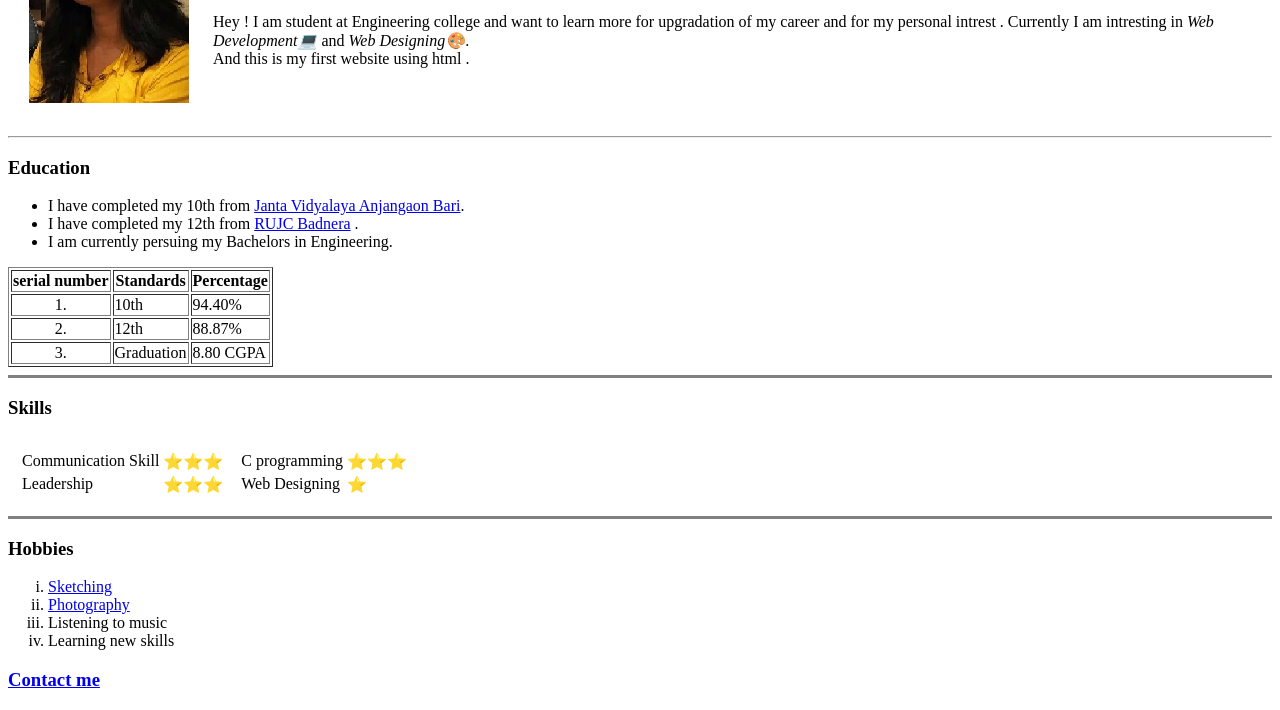
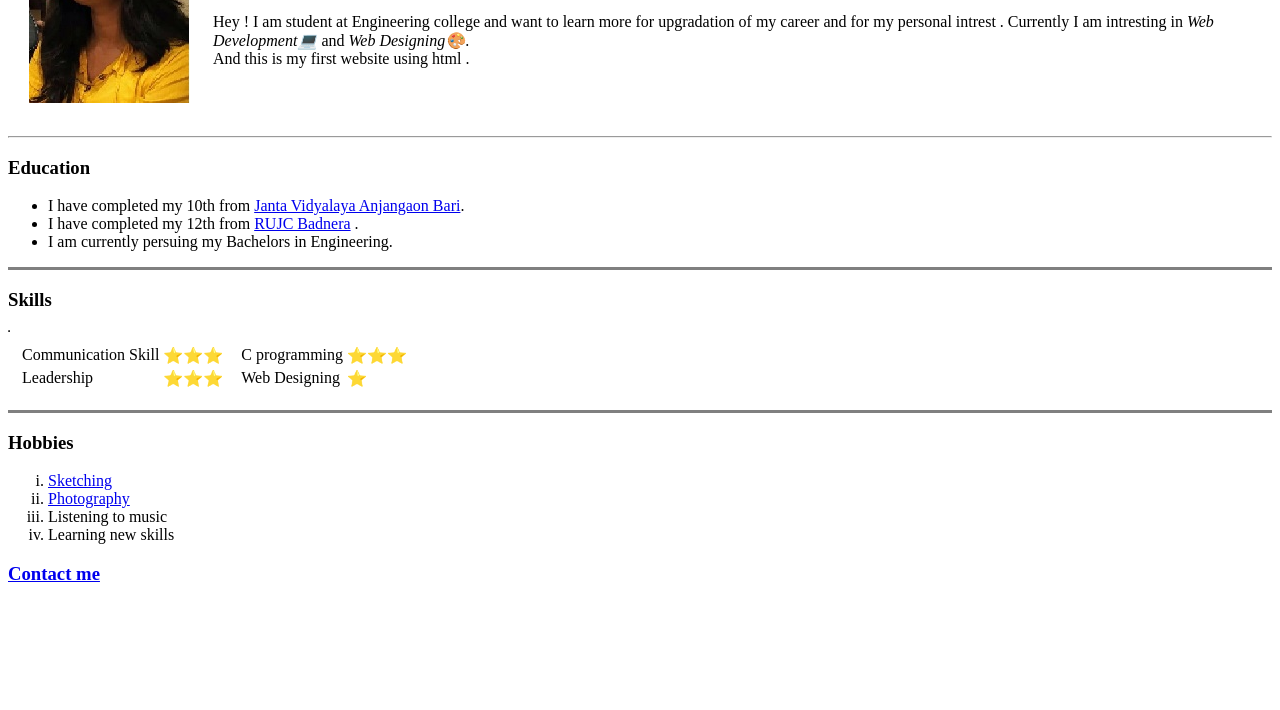
Before and after one commit to TuffNut-25/HTML-first-Project, a plain HTML site: page index.html in a window 1280 px wide. Shown: the part 152-862 px from the top of the page. After the commit the page ends 800 px from the top, so only its background shows below. Drawn offline with Linux system fonts and the light colour scheme.

Commit message:
Update index.html

```diff
--- a/index.html
+++ b/index.html
@@ -32,7 +32,7 @@
   </p>
   <table border="1">
     <!--adding the table to view info more clearly-->
-    <thead>
+    <!--<thead>
       <tr>
         <th>serial number</th>
         <th>Standards</th>
@@ -66,7 +66,7 @@
       <td>Graduation</td>
       <td>8.80 CGPA</td>
     </tr>
-  </table>
+  </table> -->
   <hr size="3" noshade>
   <h3> Skills</h3>
   <!--Adding table for better understanding-->
```
